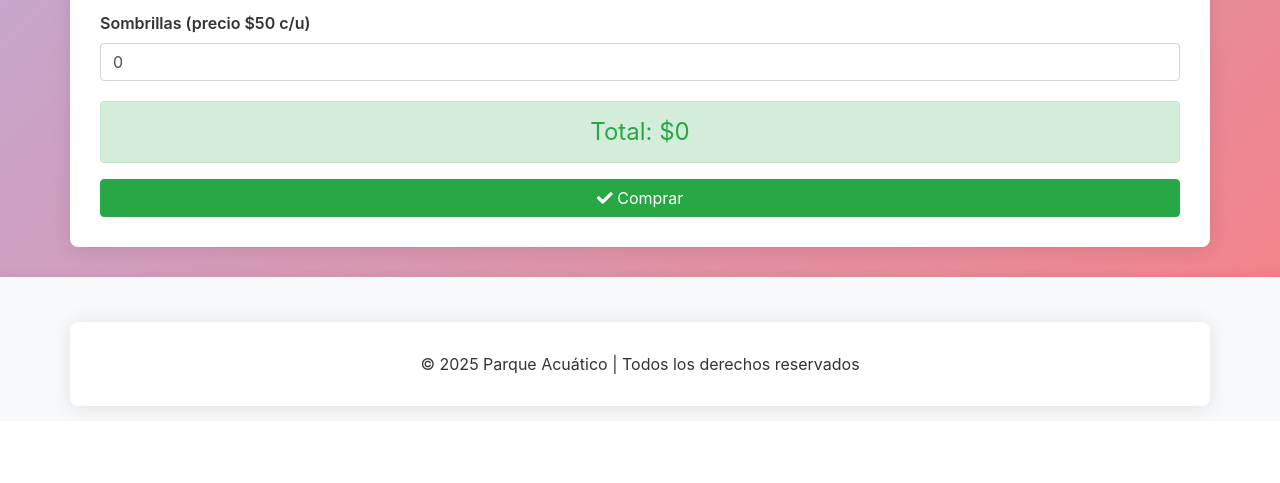
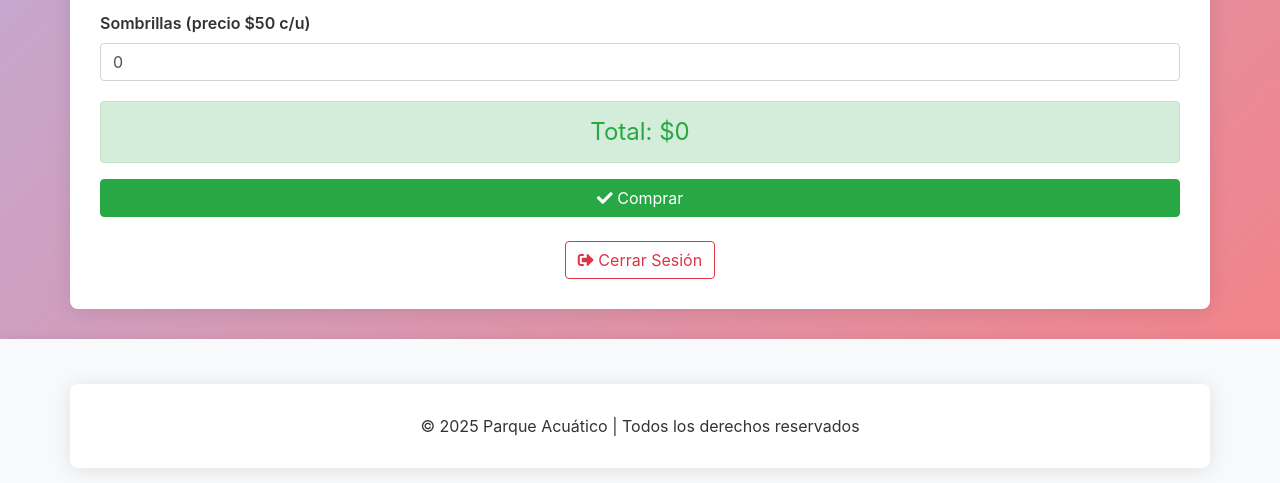
Before and after one commit to MaxMorningstar/Parque, a PHP site: page / in a window 1280 px wide. Shown: the part 1170-1653 px from the top of the page. Before the commit the page ends 1585 px from the top, so only its background shows below. Run offline with PHP 8.4, Linux system fonts and the light colour scheme.

Commit message:
se realizaron correcciones finales

```diff
--- a/index.php
+++ b/index.php
@@ -76,7 +76,11 @@
     <a class="navbar-brand" href="#"><i class="fas fa-water"></i> Parque Acuático</a>
     <div class="collapse navbar-collapse">
       <ul class="navbar-nav ml-auto">
-        <li class="nav-item"><a href="admin_login.php" class="nav-link"><i class="fas fa-user-shield"></i> Admin</a></li>
+        <li class="nav-item">
+          <a href="admin_login.php" class="nav-link">
+            <i class="fas fa-user-shield"></i> Admin
+          </a>
+        </li>
       </ul>
     </div>
   </nav>
@@ -152,8 +156,17 @@
       </div>
       <!-- Sección para mostrar el total dinámicamente -->
       <div class="alert alert-success text-center" id="total">Total: $0</div>
-      <button type="submit" class="btn btn-success btn-block"><i class="fas fa-check"></i> Comprar</button>
+      <button type="submit" class="btn btn-success btn-block">
+        <i class="fas fa-check"></i> Comprar
+      </button>
     </form>
+
+    <!-- Botón de Cerrar Sesión -->
+    <div class="text-center mt-4">
+      <a href="logout.php" class="btn btn-outline-danger">
+        <i class="fas fa-sign-out-alt"></i> Cerrar Sesión
+      </a>
+    </div>
   </div>
 
   <!-- Pie de página -->
```
Also changed, not shown: admin_login.php (+5 -2 lines), admin_panel.php (+7 -2 lines).
